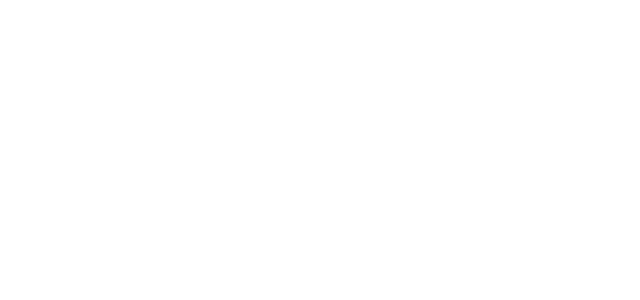
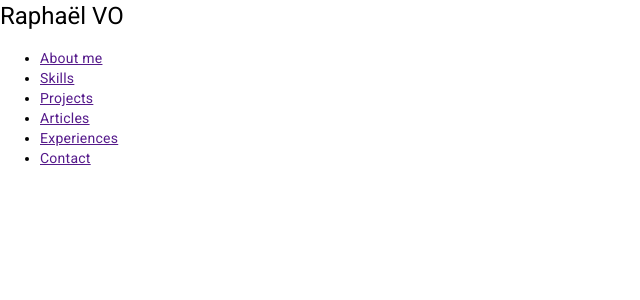
Before and after one commit to thovo/angular-landing-page-15, an Angular app: page / in a window 1280 px wide. Shown: the top 300 px of the page, without its empty margins (0-640 px from the left). Built offline with nearby package versions, Linux system fonts and the light colour scheme.

Commit message:
feat(header): add angular material and header content

```diff
--- a/angular.json
+++ b/angular.json
@@ -30,6 +30,7 @@
               "src/assets"
             ],
             "styles": [
+              "@angular/material/prebuilt-themes/purple-green.css",
               "src/styles.scss"
             ],
             "scripts": []
@@ -93,6 +94,7 @@
               "src/assets"
             ],
             "styles": [
+              "@angular/material/prebuilt-themes/purple-green.css",
               "src/styles.scss"
             ],
             "scripts": []
--- a/package.json
+++ b/package.json
@@ -11,10 +11,12 @@
   "private": true,
   "dependencies": {
     "@angular/animations": "^15.2.0",
+    "@angular/cdk": "^15.2.9",
     "@angular/common": "^15.2.0",
     "@angular/compiler": "^15.2.0",
     "@angular/core": "^15.2.0",
     "@angular/forms": "^15.2.0",
+    "@angular/material": "^15.2.9",
     "@angular/platform-browser": "^15.2.0",
     "@angular/platform-browser-dynamic": "^15.2.0",
     "@angular/router": "^15.2.0",
--- a/src/app/app.component.html
+++ b/src/app/app.component.html
@@ -1 +1,2 @@
 <router-outlet></router-outlet>
+<app-header></app-header>
--- a/src/app/components/header/header.component.html
+++ b/src/app/components/header/header.component.html
@@ -1 +1,13 @@
-<p>header works!</p>
+<header>
+  <h1>Raphaël VO</h1>
+  <nav class="menu">
+    <ul>
+      <li><a href="">About me</a></li>
+      <li><a href="">Skills</a></li>
+      <li><a href="">Projects</a></li>
+      <li><a href="">Articles</a></li>
+      <li><a href="">Experiences</a></li>
+      <li><a href="">Contact</a></li>
+    </ul>
+  </nav>
+</header>
--- a/src/app/components/header/header.module.ts
+++ b/src/app/components/header/header.module.ts
@@ -1,12 +1,14 @@
 import {NgModule} from '@angular/core';
 import {CommonModule} from '@angular/common';
 import {HeaderComponent} from "./header.component";
+import {RouterLink} from "@angular/router";
 
 
 @NgModule({
   declarations: [HeaderComponent],
   imports: [
-    CommonModule
+    CommonModule,
+    RouterLink
   ],
   exports: [HeaderComponent]
 })
--- a/src/index.html
+++ b/src/index.html
@@ -6,8 +6,11 @@
   <base href="/">
   <meta name="viewport" content="width=device-width, initial-scale=1">
   <link rel="icon" type="image/x-icon" href="favicon.ico">
+  <link href="https://fonts.gstatic.com" rel="preconnect">
+  <link href="https://fonts.googleapis.com/css2?family=Roboto:wght@300;400;500&display=swap" rel="stylesheet">
+  <link href="https://fonts.googleapis.com/icon?family=Material+Icons" rel="stylesheet">
 </head>
-<body>
+<body class="mat-typography">
   <app-root></app-root>
 </body>
 </html>
--- a/src/styles.scss
+++ b/src/styles.scss
@@ -1 +1,10 @@
 /* You can add global styles to this file, and also import other style files */
+
+html, body {
+  height: 100%;
+}
+
+body {
+  margin: 0;
+  font-family: Roboto, "Helvetica Neue", sans-serif;
+}
```
Also changed, not shown: src/app/app.module.ts (+9 -5 lines), 1 other file (tests, documents, lock files or other folders).
